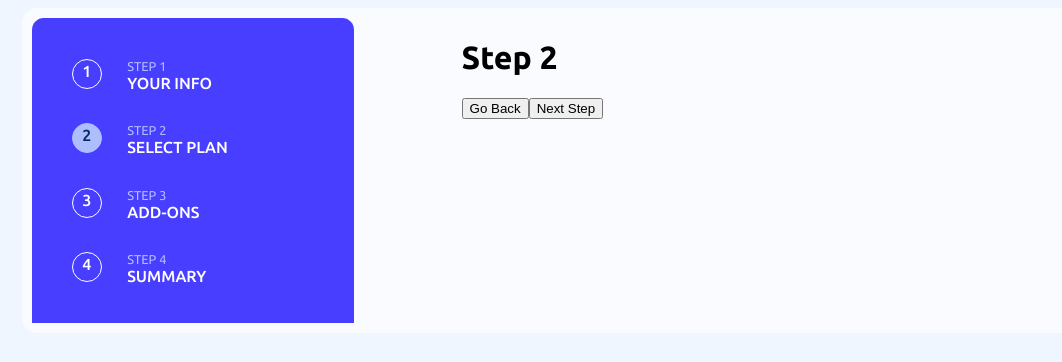
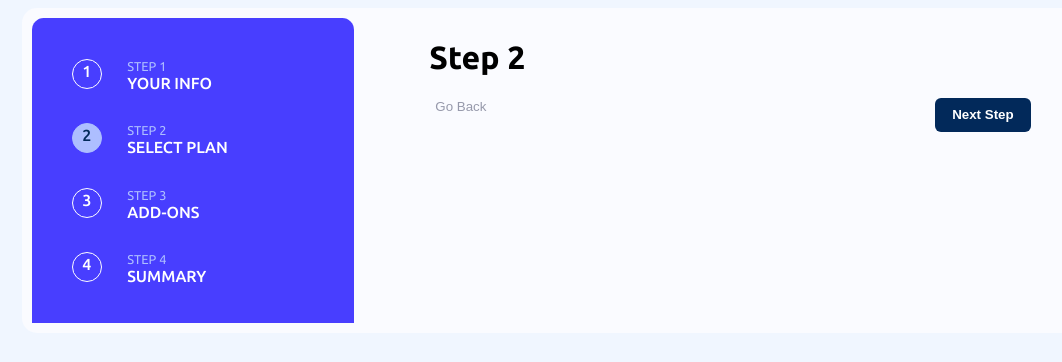
Before and after one commit to rodrfct/multi-step-form, a Vue app: page / in a window 1280 px wide. Both pictures are taken after a click on the button "Next Step". Shown: the top 362 px of the page, without its empty margins (71-1133 px from the left). Built offline with nearby package versions, Linux system fonts and the light colour scheme.

Commit message:
Style step-switcher plus minor layout correction

```diff
--- a/src/App.vue
+++ b/src/App.vue
@@ -28,6 +28,5 @@ const step =ref<number>(1)
 
   display: grid;
   grid-template-columns: 30% 1fr;
-  column-gap: 10%;
 }
 </style>
--- a/src/components/Form.vue
+++ b/src/components/Form.vue
@@ -21,8 +21,41 @@ const props = defineProps({
         <Step4 v-else-if="props.step == 4" />
 
         <div class="step-switcher">
-            <button v-show="props.step > 1" @click="$emit('step-back')" type="button">Go Back</button>
-            <button v-show="props.step <= 4" @click="$emit('step-forward')" type="button">Next Step</button>
+            <button v-show="props.step > 1" @click="$emit('step-back')" type="button" id="back-btn">Go Back</button>
+            <button v-show="props.step <= 4" @click="$emit('step-forward')" type="button" id="forward-btn">Next Step</button>
         </div>
     </form>
 </template>
+
+<style scoped>
+form {
+    padding: 0 10%;
+}
+
+.step-switcher {
+    width: 100%;
+    position: relative;
+}
+
+#forward-btn {
+    border: none;
+    border-radius: 6px;
+
+    padding: .7em 1.3em;
+    background-color: var(--Marine-blue);
+    color: var(--White);
+    font-weight: 700;
+
+    position: absolute;
+    right: 0;
+}
+
+#back-btn {
+    border: none;
+    background-color: inherit;
+    color: var(--Cool-gray);
+
+    position: absolute;
+    left: 0;
+}
+</style>
```
